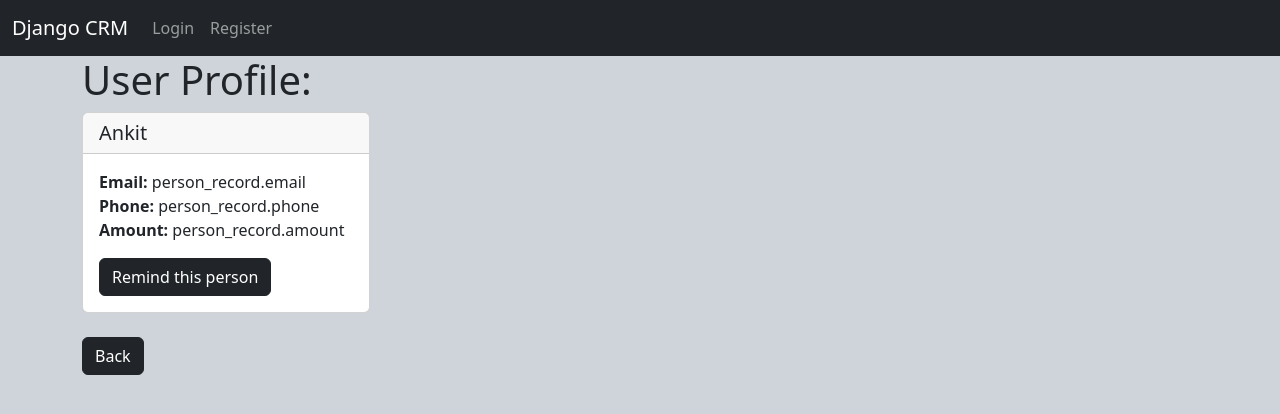
After one commit to AnkitNeupane007/Debt-Tracker, a Django app: template website/templates/user_profile.html in a window 1280 px wide. The commit adds this page. Shown: the top 414 px of the page. Run offline with Django 3.2, Linux system fonts and the light colour scheme; the template is opened without the code that fills it, so the values that code supplies are empty.

Commit message:
Updating UI

```diff
--- a/website/templates/navbar.html
+++ b/website/templates/navbar.html
@@ -15,7 +15,7 @@
           <a class="nav-link" href={% url 'home' %}>Home</a>
         </li>
         <li class="nav-item">
-          <a class="nav-link" href={% url 'logout' %}>Log Out</a>
+          <a class="nav-link" href=>Log Out</a>
         </li>
         <li class="nav-item">
           <a class="nav-link" href={% url 'add_record' %}>Add record</a>
@@ -29,6 +29,22 @@
         </li>
         {% endif %}
       </ul>
+      {% if user.is_authenticated %}
+      <ul class="navbar-nav">
+        <li class="nav-item dropdown me-2">
+          <a class="nav-link dropdown-toggle dropdown-toggle-no-arrow" href="#" role="button" data-bs-toggle="dropdown" aria-expanded="false">
+            <span class="material-symbols-outlined fs-3">
+              account_circle
+            </span>
+          </a>
+          <ul class="dropdown-menu dropdown-menu-end ">
+            <li><a class="dropdown-item  hover-bg-dark" href={% url 'user_profile' %}>Profile</a></li>
+            <li><hr class="dropdown-divider" ></li>
+            <li><a class="dropdown-item  hover-bg-dark" href={% url 'logout' %}>Log Out</a></li>
+          </ul>
+        </li>
+      </ul>
+      {% endif %}
     </div>
   </div>
 </nav>
--- /dev/null
+++ b/website/templates/user_profile.html
@@ -0,0 +1,31 @@
+{% extends 'base.html' %}
+
+{% block content %}
+
+<h1>User Profile:</h1>
+
+<div class="card d-flex flex-col" style="max-width: 18rem">
+    <h5 class="card-header d-flex justify-content-between align-items-center">Ankit
+
+    </h5>
+
+
+  <div class="card-body">
+    <!-- <h5 class="card-title">Special title treatment</h5> -->
+
+        <p class="card-text">
+            <strong> Email: </strong>  person_record.email  <br>
+            <strong> Phone: </strong>  person_record.phone  <br>
+            <strong> Amount: </strong>  person_record.amount
+        </p>
+    <a href="#" class="btn btn-dark">Remind this person</a>
+
+  </div>
+
+</div>
+<br>
+<a href="{% url 'home' %}" class="btn btn-dark">Back</a>
+
+
+
+{% endblock %}
--- a/website/urls.py
+++ b/website/urls.py
@@ -9,5 +9,5 @@ urlpatterns = [
     path('record/<int:pk>', views.person_record, name='record'),
     path('delete_record/<int:pk>', views.delete_record, name='delete_record'),
     path('add_record/', views.add_record, name='add_record'),
-
+    path('user_profile/', views.user_profile, name='user_profile'),
 ]
--- a/website/views.py
+++ b/website/views.py
@@ -77,3 +77,7 @@ def add_record(request):
             messages.success(request, 'New record added')
             return redirect('home')
     return render(request, 'add_record.html', {'form': form})
+
+@login_required(login_url='login')
+def user_profile(request):
+    return render(request, 'user_profile.html', {})
```
Also changed, not shown: website/templates/record.html (+5 -3 lines).
